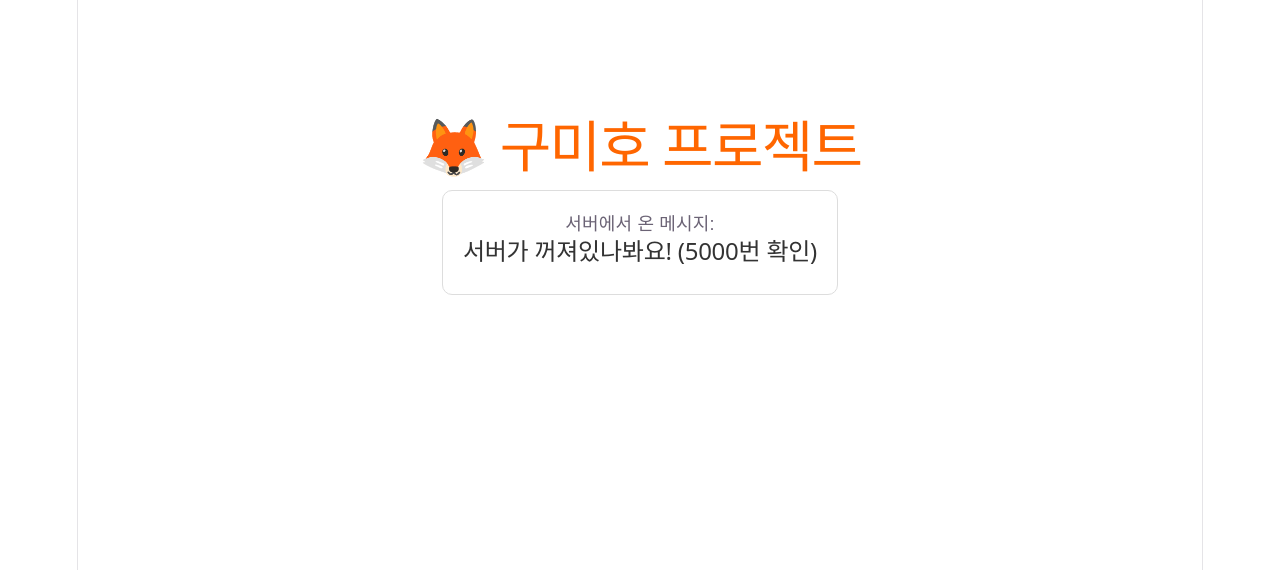
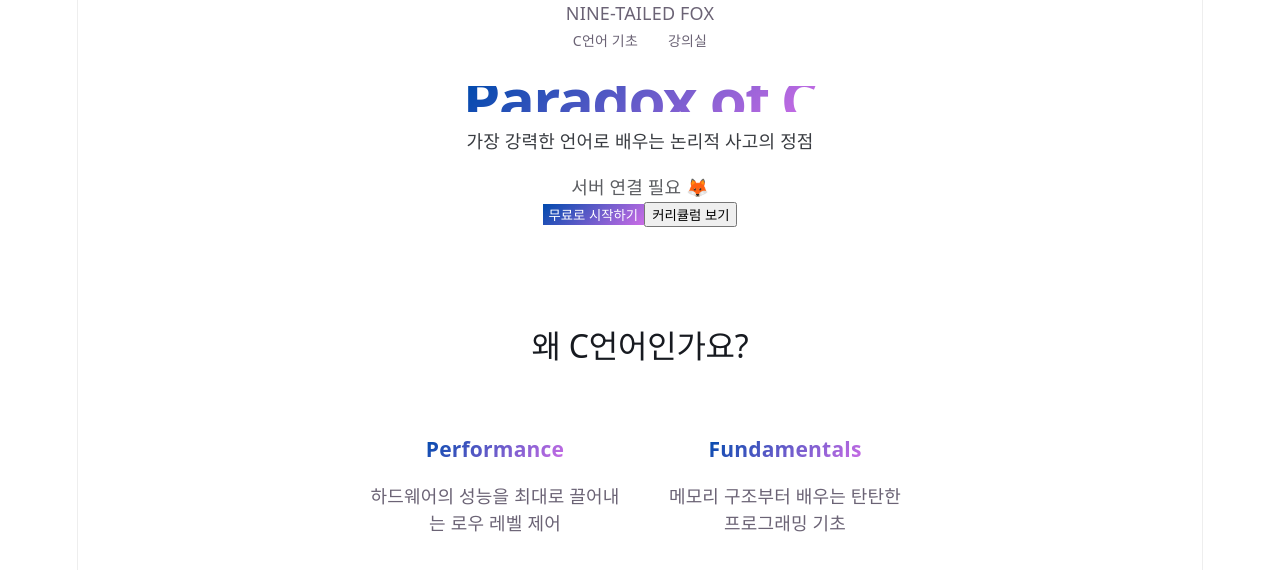
Before and after one commit to dummy1027/nine-tailed-fox, a React (Vite) app: page / in a window 1280 px wide. Shown: the top 570 px of the page. Built offline with nearby package versions, Linux system fonts and the light colour scheme; no server answers.

Commit message:
아아 공습경보 공습경보!!

```diff
--- a/src/App.css
+++ b/src/App.css
@@ -1,3 +1,41 @@
+:root {
+  /* 1. 테슬라 & Paradox 컬러 변수 */
+  --tesla-blue: #3e6ae1;
+  --carbon-dark: #171a20;
+  --graphite: #393c41;
+  --border: #eeeeee;
+  --paradox-start: #004aad;
+  --paradox-end: #cb6ce6;
+  --paradox-gradient: linear-gradient(135deg, var(--paradox-start) 0%, var(--paradox-end) 100%);
+
+  /* 2. 기존 구조에서 사용하던 변수 매핑 */
+  --accent: var(--tesla-blue);
+  --accent-bg: #f4f4f4;
+  --accent-border: var(--paradox-end);
+  --text-h: var(--carbon-dark);
+  --social-bg: #f4f4f4;
+  --shadow: 0 4px 12px rgba(0, 0, 0, 0.05);
+}
+
+/* 3. 새로 추가된 공통 클래스 */
+.text-gradient {
+  background: var(--paradox-gradient);
+  -webkit-background-clip: text;
+  -webkit-text-fill-color: transparent;
+  background-clip: text;
+  display: inline-block;
+  font-weight: 600;
+}
+
+.paradox-bg {
+  background: var(--paradox-gradient);
+  color: white;
+  border: none;
+  cursor: pointer;
+  transition: opacity 0.3s;
+}
+
+/* 4. 기존에 주셨던 구조 코드 (그대로 유지) */
 .counter {
   font-size: 16px;
   padding: 5px 10px;
@@ -7,53 +45,26 @@
   border: 2px solid transparent;
   transition: border-color 0.3s;
   margin-bottom: 24px;
-
-  &:hover {
-    border-color: var(--accent-border);
 }
-  &:focus-visible {
-    outline: 2px solid var(--accent);
-    outline-offset: 2px;
-  }
-}
+.counter:hover { border-color: var(--accent-border); }
 
 .hero {
   position: relative;
-
-  .base,
-  .framework,
-  .vite {
+  width: 100%;
+}
+.hero .base, .hero .framework, .hero .vite {
   inset-inline: 0;
   margin: 0 auto;
 }
-
-  .base {
-    width: 170px;
-    position: relative;
-    z-index: 0;
+.hero .base { width: 170px; position: relative; z-index: 0; }
+.hero .framework, .hero .vite { position: absolute; }
+.hero .framework {
+  z-index: 1; top: 34px; height: 28px;
+  transform: perspective(2000px) rotateZ(300deg) rotateX(44deg) rotateY(39deg) scale(1.4);
 }
-
-  .framework,
-  .vite {
-    position: absolute;
-  }
-
-  .framework {
-    z-index: 1;
-    top: 34px;
-    height: 28px;
-    transform: perspective(2000px) rotateZ(300deg) rotateX(44deg) rotateY(39deg)
-      scale(1.4);
-  }
-
-  .vite {
-    z-index: 0;
-    top: 107px;
-    height: 26px;
-    width: auto;
-    transform: perspective(2000px) rotateZ(300deg) rotateX(40deg) rotateY(39deg)
-      scale(0.8);
-  }
+.hero .vite {
+  z-index: 0; top: 107px; height: 26px; width: auto;
+  transform: perspective(2000px) rotateZ(300deg) rotateX(40deg) rotateY(39deg) scale(0.8);
 }
 
 #center {
@@ -63,46 +74,17 @@
   place-content: center;
   place-items: center;
   flex-grow: 1;
-
-  @media (max-width: 1024px) {
-    padding: 32px 20px 24px;
-    gap: 18px;
-  }
 }
 
 #next-steps {
   display: flex;
   border-top: 1px solid var(--border);
   text-align: left;
+}
+#next-steps > div { flex: 1 1 0; padding: 32px; }
+#next-steps .icon { margin-bottom: 16px; width: 22px; height: 22px; }
 
-  & > div {
-    flex: 1 1 0;
-    padding: 32px;
-    @media (max-width: 1024px) {
-      padding: 24px 20px;
-    }
-  }
-
-  .icon {
-    margin-bottom: 16px;
-    width: 22px;
-    height: 22px;
-  }
-
-  @media (max-width: 1024px) {
-    flex-direction: column;
-    text-align: center;
-  }
-}
-
-#docs {
-  border-right: 1px solid var(--border);
-
-  @media (max-width: 1024px) {
-    border-right: none;
-    border-bottom: 1px solid var(--border);
-  }
-}
+#docs { border-right: 1px solid var(--border); }
 
 #next-steps ul {
   list-style: none;
@@ -110,12 +92,8 @@
   display: flex;
   gap: 8px;
   margin: 32px 0 0;
-
-  .logo {
-    height: 18px;
 }
-
-  a {
+#next-steps ul a {
   color: var(--text-h);
   font-size: 16px;
   border-radius: 6px;
@@ -126,59 +104,29 @@
   gap: 8px;
   text-decoration: none;
   transition: box-shadow 0.3s;
+}
+#next-steps ul a:hover { box-shadow: var(--shadow); }
 
-    &:hover {
-      box-shadow: var(--shadow);
-    }
-    .button-icon {
-      height: 18px;
-      width: 18px;
-    }
-  }
-
-  @media (max-width: 1024px) {
-    margin-top: 20px;
-    flex-wrap: wrap;
-    justify-content: center;
-
-    li {
-      flex: 1 1 calc(50% - 8px);
-    }
-
-    a {
-      width: 100%;
-      justify-content: center;
-      box-sizing: border-box;
-    }
-  }
-}
-
-#spacer {
-  height: 88px;
-  border-top: 1px solid var(--border);
-  @media (max-width: 1024px) {
-    height: 48px;
-  }
-}
+#spacer { height: 88px; border-top: 1px solid var(--border); }
 
 .ticks {
   position: relative;
   width: 100%;
+}
+.ticks::before, .ticks::after {
+  content: ''; position: absolute; top: -4.5px; border: 5px solid transparent;
+}
+.ticks::before { left: 0; border-left-color: var(--border); }
+.ticks::after { right: 0; border-right-color: var(--border); }
 
-  &::before,
-  &::after {
-    content: '';
-    position: absolute;
-    top: -4.5px;
-    border: 5px solid transparent;
+/* 모바일 대응 미디어 쿼리 */
+@media (max-width: 1024px) {
+  #center { padding: 32px 20px 24px; gap: 18px; }
+  #next-steps { flex-direction: column; text-align: center; }
+  #docs { border-right: none; border-bottom: 1px solid var(--border); }
+  #next-steps > div { padding: 24px 20px; }
+  #next-steps ul { margin-top: 20px; flex-wrap: wrap; justify-content: center; }
+  #next-steps ul li { flex: 1 1 calc(50% - 8px); }
+  #next-steps ul a { width: 100%; justify-content: center; box-sizing: border-box; }
+  #spacer { height: 48px; }
 }
-
-  &::before {
-    left: 0;
-    border-left-color: var(--border);
-  }
-  &::after {
-    right: 0;
-    border-right-color: var(--border);
-  }
-}
--- a/src/App.jsx
+++ b/src/App.jsx
@@ -1,30 +1,64 @@
-import { useEffect, useState } from 'react'
+import React, { useEffect, useState } from 'react';
+import './App.css';
 
 function App() {
-  const [serverMessage, setServerMessage] = useState('서버 연결 중...')
+  const [message, setMessage] = useState("Loading...");
 
   useEffect(() => {
-    // 백엔드 서버(5000번)에 데이터를 달라고 요청합니다.
     fetch('http://localhost:5000/api/test')
       .then(res => res.json())
-      .then(data => {
-        setServerMessage(data.result)
-      })
-      .catch(err => {
-        console.error("에러:", err)
-        setServerMessage('서버가 꺼져있나봐요! (5000번 확인)')
-      })
-  }, [])
+      .then(data => setMessage(data.result))
+      .catch(err => setMessage("서버 연결 필요 🦊"));
+  }, []);
 
   return (
-    <div style={{ textAlign: 'center', marginTop: '100px', fontFamily: 'sans-serif' }}>
-      <h1 style={{ color: '#ff6600' }}>🦊 구미호 프로젝트</h1>
-      <div style={{ padding: '20px', border: '1px solid #ddd', borderRadius: '10px', display: 'inline-block' }}>
-        <p>서버에서 온 메시지:</p>
-        <h2 style={{ color: '#333' }}>{serverMessage}</h2>
-      </div>
+    <div className="container">
+      <nav className="nav-bar">
+        <div className="logo">NINE-TAILED FOX</div>
+        <div className="nav-menu">
+          <span style={{margin: '0 15px', fontSize: '14px', fontWeight: '500'}}>C언어 기초</span>
+          <span style={{margin: '0 15px', fontSize: '14px', fontWeight: '500'}}>강의실</span>
+        </div>
+      </nav>
+
+      {/* 히어로 섹션 */}
+      <section className="hero-section">
+        <div className="hero-content" style={{textAlign: 'center'}}>
+          {/* 여기에 그라데이션 적용! */}
+          <h1 className="text-gradient" style={{fontSize: '60px', marginBottom: '10px'}}>
+            Paradox of C
+          </h1>
+          <p style={{fontSize: '18px', color: '#393c41', fontWeight: '400'}}>
+            가장 강력한 언어로 배우는 논리적 사고의 정점
+          </p>
+          <div style={{marginTop: '20px', color: '#5c5e62'}}>
+             {message}
+          </div>
+        </div>
+
+        <div className="button-group">
+          {/* 버튼에도 그라데이션을 포인트로! */}
+          <button className="btn paradox-bg">무료로 시작하기</button>
+          <button className="btn btn-secondary">커리큘럼 보기</button>
+        </div>
+      </section>
+
+      {/* 하단 섹션: C언어의 특징 강조 */}
+      <section style={{padding: '100px 40px', backgroundColor: '#ffffff', textAlign: 'center'}}>
+        <h2 style={{fontSize: '32px', fontWeight: '500'}}>왜 C언어인가요?</h2>
+        <div style={{display: 'flex', justifyContent: 'center', gap: '40px', marginTop: '50px'}}>
+          <div style={{width: '250px'}}>
+            <h3 className="text-gradient">Performance</h3>
+            <p>하드웨어의 성능을 최대로 끌어내는 로우 레벨 제어</p>
+          </div>
+          <div style={{width: '250px'}}>
+            <h3 className="text-gradient">Fundamentals</h3>
+            <p>메모리 구조부터 배우는 탄탄한 프로그래밍 기초</p>
+          </div>
+        </div>
+      </section>
     </div>
-  )
+  );
 }
 
-export default App
+export default App;
```
Lines whose indentation alone changed are shown as unchanged.
